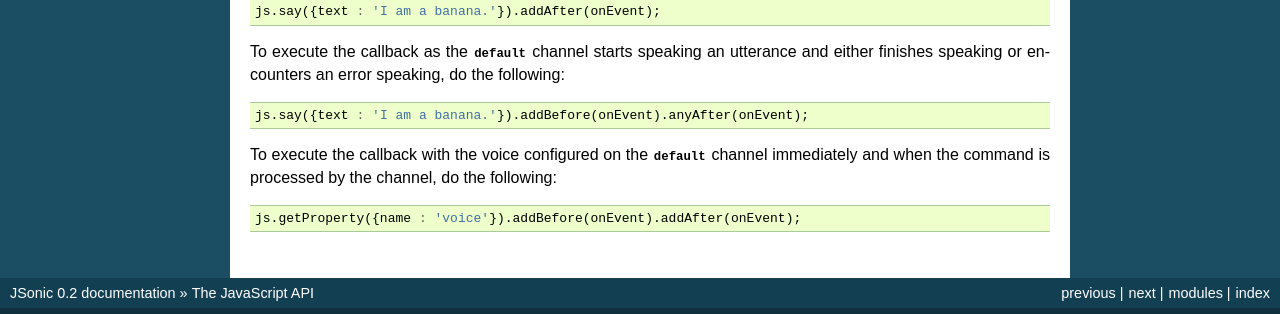
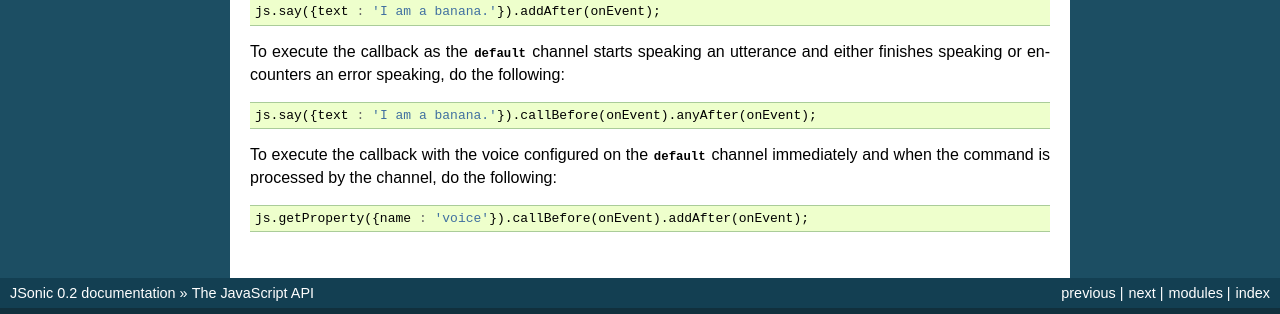
Before and after one commit to uncopenweb/jsonic, a Sphinx documentation site: the page built from doc/js.rst, in a window 1280 px wide and 900 px high, scrolled down 8589 px. Shown: the part 560-874 px from the top of the window. Built offline with Sphinx 7.4.7, drawn with Linux system fonts in a browser that asks for light colours.

Commit message:
Fixed deferred example code in doc

```diff
--- a/doc/js.rst
+++ b/doc/js.rst
@@ -510,12 +510,12 @@ To execute the callback as the :const:`default` channel starts speaking an utter
 
 .. sourcecode:: javascript
 
-   js.say({text : 'I am a banana.'}).addBefore(onEvent).anyAfter(onEvent);
+   js.say({text : 'I am a banana.'}).callBefore(onEvent).anyAfter(onEvent);
 
 To execute the callback with the voice configured on the :const:`default` channel immediately and when the command is processed by the channel, do the following:
 
 .. sourcecode:: javascript
 
-   js.getProperty({name : 'voice'}).addBefore(onEvent).addAfter(onEvent);
+   js.getProperty({name : 'voice'}).callBefore(onEvent).addAfter(onEvent);
 
 .. _dojo.Deferred: http://dojotoolkit.org/reference-guide/dojo/Deferred.html#dojo-deferred
```
